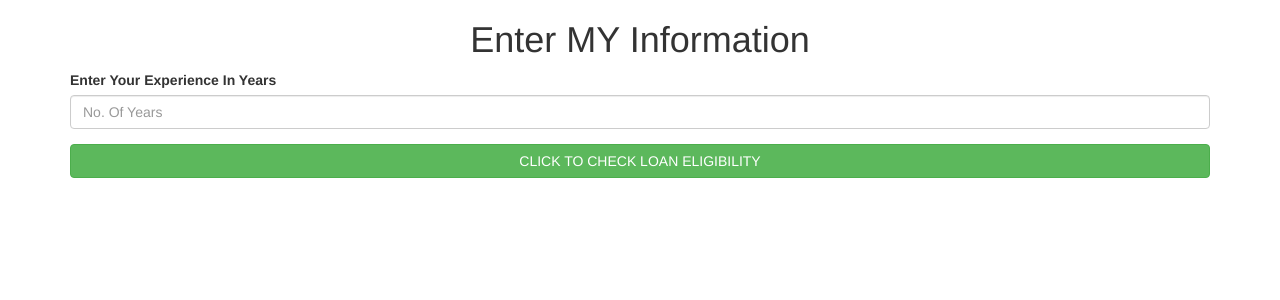
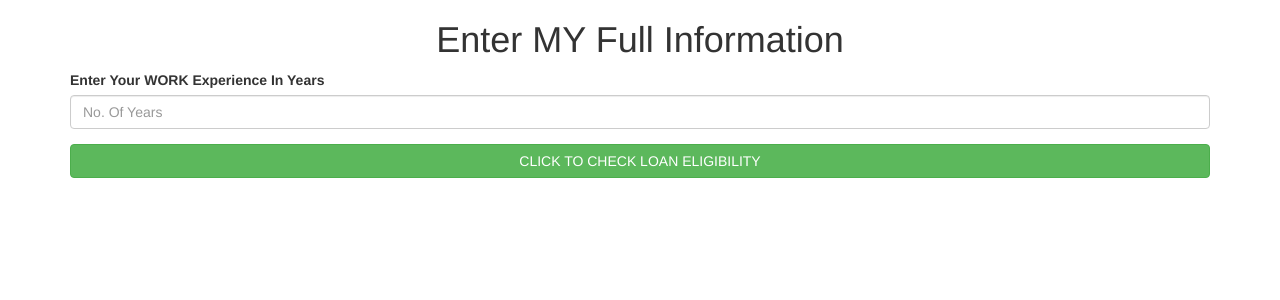
Before and after one commit to vivek1hsbc/uj_ml, a Flask app: page /salary in a window 1280 px wide. Shown: the part 52-352 px from the top of the page. Run offline with Flask 3, Linux system fonts and the light colour scheme; some libraries are stand-ins or nearby versions.

Commit message:
third commit

```diff
--- a/templates/salary.html
+++ b/templates/salary.html
@@ -22,11 +22,11 @@
             </div>
         </nav>
 
-        <h1 style="text-align: center;">Enter MY Information</h1>
+        <h1 style="text-align: center;">Enter MY Full Information</h1>
 
         <form action="employee" method="post">
             <div class="form-group">
-                <label>Enter Your Experience In Years</label>
+                <label>Enter Your WORK Experience In Years</label>
                 <input type="text" name="years" id="years" class="form-control"
                 placeholder="No. Of Years">
             </div>
```
